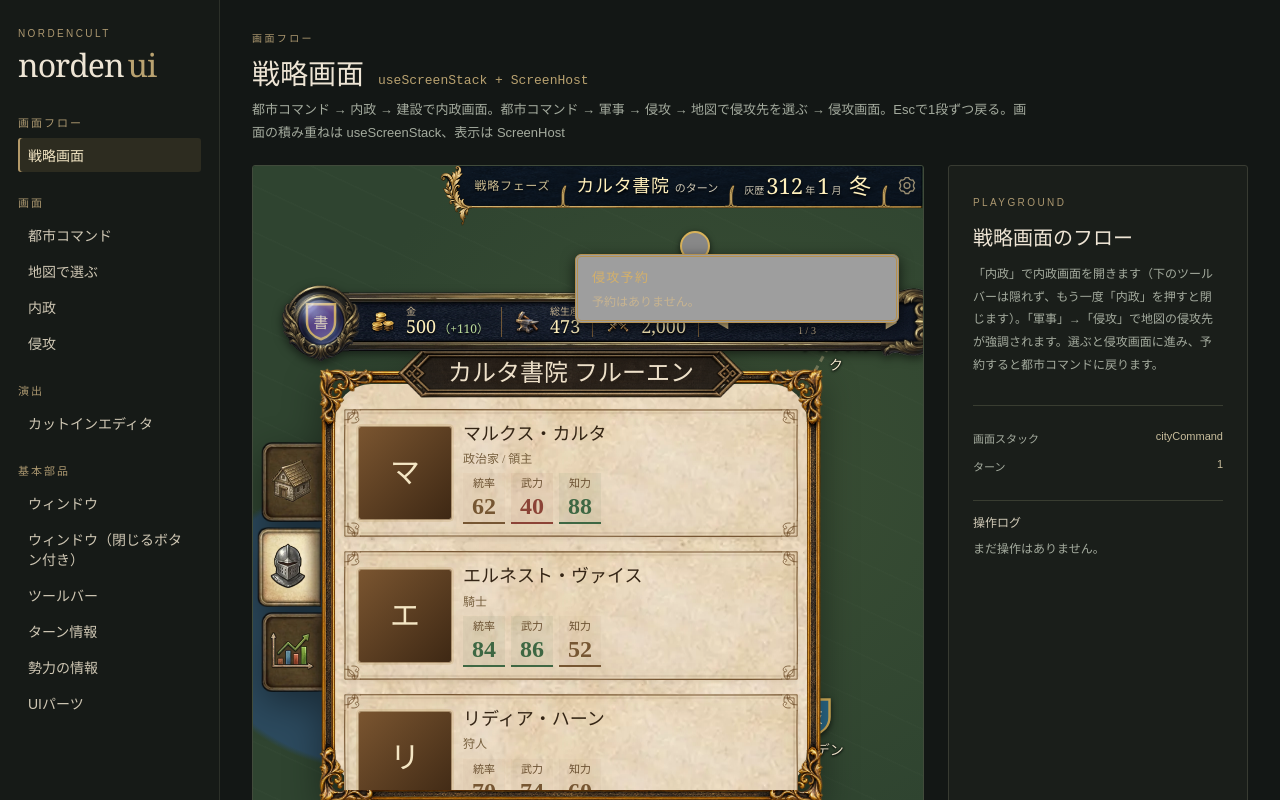
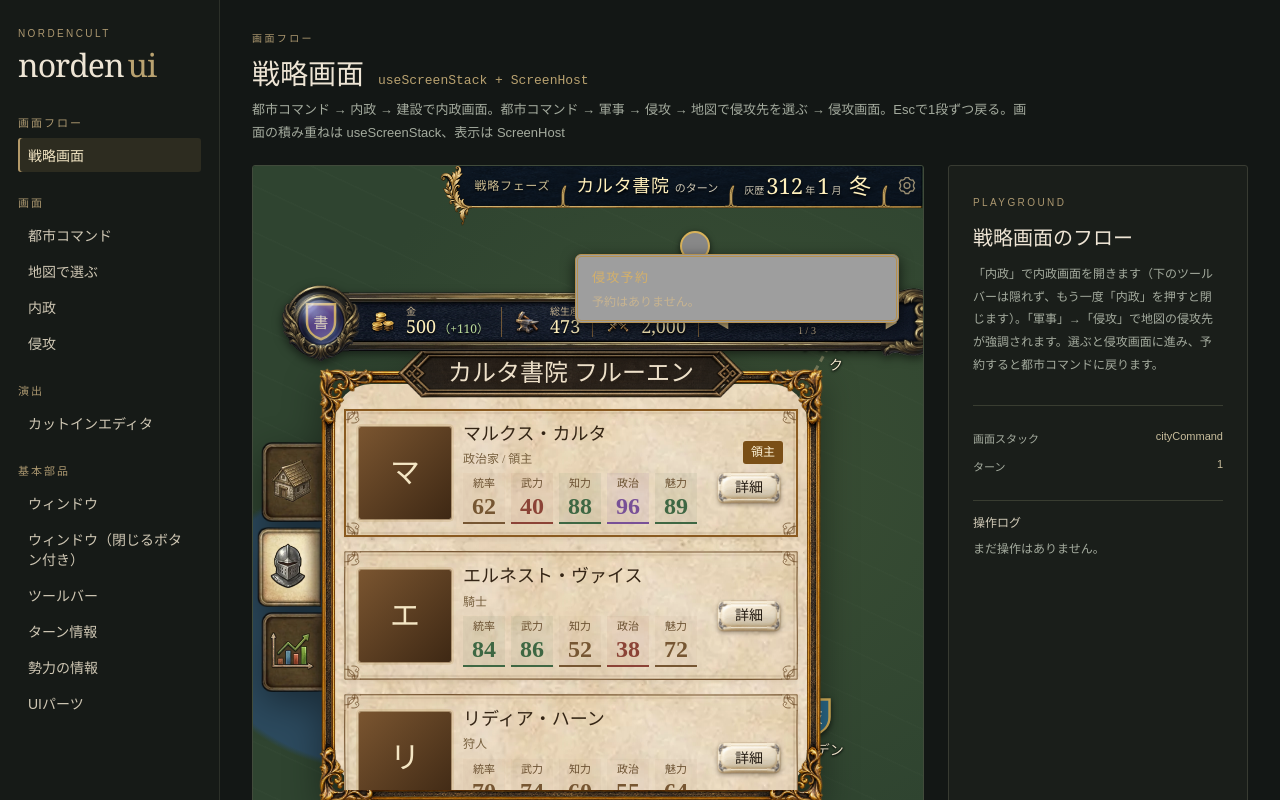
Before and after one commit to sylx/norden-ui, a React (Vite) app: page / in a window 1280 px wide. Both pictures are taken after a click on the tab 301 px from the left and 566 px from the top of the page. Shown: the top 800 px of the page. Built offline with nearby package versions, Linux system fonts and the light colour scheme; grey boxes are pictures that could not be loaded.

Commit message:
feat: 都市情報の騎士一覧に全能力と詳細ボタンを出し領主を先頭にする。商業・生産の基礎値表示をやめ、内政ウィンドウに開くアニメーションを付ける
Co-Authored-By: Claude Opus 5.5 <noreply@anthropic.com>

```diff
--- a/demo/mock/data.ts
+++ b/demo/mock/data.ts
@@ -69,8 +69,8 @@ export interface MockCity extends Omit<CityView, 'knights' | 'neighbours' | 'fac
 
 /** 商業・生産 (with the base before bonuses) */
 const stats = (market: number, production: number, base?: { market: number; production: number }) => [
-  { label: '商業', value: market, max: 720, base: base?.market },
-  { label: '生産', value: production, max: 640, base: base?.production },
+  { label: '商業', value: market, max: 1000, base: base?.market },
+  { label: '生産', value: production, max: 1000, base: base?.production },
 ]
 
 export type MockBuildingSpec = BuildingSpec
--- a/src/screens/cityCommand/CityInfoWindow.css
+++ b/src/screens/cityCommand/CityInfoWindow.css
@@ -54,6 +54,8 @@ button.norden-city-roads-row:hover { background: rgb(255 255 255 / 0.65); }
 .norden-city-roads-name { font-size: 15px; font-weight: 600; }
 .norden-city-roads-faction { font-size: 12px; color: #8a7050; }
 .norden-city-knights .norden-knight-face { width: 92px; }
+.norden-city-knight-aside { display: flex; flex-direction: column; align-items: flex-end; gap: 6px; }
+.norden-city-knight-badge { padding: 2px 8px; color: #fff4d8; background: #7a4f17; border-radius: 3px; font-weight: 700; }
 @media (max-width: 560px) {
   .norden-city-info-overview.has-lord { padding-right: 0; min-height: 0; }
   .norden-city-info-lord { position: relative; top: auto; right: auto; justify-self: center; order: -1; height: 300px; width: 220px; max-width: 100%; }
@@ -80,7 +82,6 @@ button.norden-city-roads-row:hover { background: rgb(255 255 255 / 0.65); }
 .norden-city-info-resources dt img { width: 36px; height: 36px; object-fit: contain; filter: drop-shadow(0 2px 1px #38251030); }
 .norden-city-info-resources dd { margin: 0; color: #3b2a16; font-family: Georgia, 'Times New Roman', serif; font-size: 26px; font-weight: 700; font-variant-numeric: tabular-nums; line-height: 1.1; }
 .norden-city-info-stat dd { display: flex; align-items: center; gap: 8px; }
-.norden-city-info-stat-base { flex-shrink: 0; color: #8a7050; font-size: 11px; white-space: nowrap; }
 .norden-city-info-buildings { display: grid; gap: 6px; padding: 0 4px; }
 .norden-city-info-buildings h3 { margin: 0; color: #614a2c; font-size: 14px; font-weight: 700; }
 .norden-city-info-buildings h3 span { margin-left: 6px; color: #8a7050; font-size: 12px; font-weight: 600; }
--- a/src/screens/cityCommand/CityInfoWindow.tsx
+++ b/src/screens/cityCommand/CityInfoWindow.tsx
@@ -4,6 +4,8 @@ import KnightCard from '../../components/parts/KnightCard'
 import FactionMark from '../../components/parts/FactionMark'
 import StatBar from '../../components/parts/StatBar'
 import BuildingSlots from '../../components/parts/BuildingSlots'
+import Button from '../../components/parts/Button'
+import { ABILITY_LABELS, knightAbility } from '../domestic/DomesticOfficers'
 import iconAgriculture from '../../assets/ui/icons/icon-agriculture.svg'
 import iconCommerce from '../../assets/ui/icons/icon-commerce.png'
 import iconProduction from '../../assets/ui/icons/icon-production.png'
@@ -14,7 +16,7 @@ import iconSupplies from '../../assets/ui/icons/icon-supplies.png'
 import iconCity from '../../assets/ui/icons/icon_home.webp'
 import iconKnights from '../../assets/ui/icons/icon_people.webp'
 import iconRoads from '../../assets/ui/icons/icon_stat.webp'
-import type { CityStatView, CityView, NeighbourView } from '../types'
+import type { CityStatView, CityView, KnightView, NeighbourView } from '../types'
 import './CityInfoWindow.css'
 
 export interface CityInfoWindowProps extends Omit<InfoWindowWithTabsProps, 'tabs' | 'title'> {
@@ -35,11 +37,7 @@ export function createCityInfoTabs(city: CityView, onSelectNeighbour?: (cityId:
     { id: 'city', name: '都市情報', icon: iconCity, content: <CityInfo city={city} /> },
     {
       id: 'knights', name: '騎士', icon: iconKnights,
-      content: <div className="norden-city-knights">
-        {city.knights?.length
-          ? city.knights.map(knight => <KnightCard key={knight.id} knight={knight} />)
-          : <p className="norden-city-empty">この都市に所属する騎士はいません。</p>}
-      </div>,
+      content: <CityKnights city={city} />,
     },
     { id: 'roads', name: '街道', icon: iconRoads, content: <Neighbours ids={city.neighbours ?? []} onSelect={onSelectNeighbour} /> },
   ]
@@ -86,9 +84,6 @@ function CityInfo({ city }: { city: CityView }) {
               <dt><img src={statIcons[statKind(stat)]} alt="" /><span>{stat.label}</span></dt>
               <dd>
                 <StatBar label={stat.label} value={stat.value} max={stat.max} tone={statKind(stat)} />
-                {stat.base !== undefined && stat.base !== stat.value && (
-                  <span className="norden-city-info-stat-base">基礎 {stat.base.toLocaleString()}</span>
-                )}
               </dd>
             </div>
           ))}
@@ -105,6 +100,39 @@ function CityInfo({ city }: { city: CityView }) {
           {city.tags.map(tag => <li key={tag}>{tag}</li>)}
         </ul>
       )}
+    </div>
+  )
+}
+
+const ABILITIES = ['leadership', 'strength', 'intelligence', 'politics', 'charm'] as const
+
+/** The city's knights with all their abilities, its lord first */
+function CityKnights({ city }: { city: CityView }) {
+  const knights = city.knights ?? []
+  if (knights.length === 0) return <p className="norden-city-empty">この都市に所属する騎士はいません。</p>
+  // The lord is matched to their knight by id, or by name when the city gives none
+  const lord = city.lord
+  const isLord = (knight: KnightView) => lord !== undefined && (lord.id ? knight.id === lord.id : knight.name === lord.name)
+  const ordered = [...knights.filter(isLord), ...knights.filter(knight => !isLord(knight))]
+  return (
+    <div className="norden-city-knights">
+      {ordered.map(knight => {
+        const lordCard = isLord(knight)
+        return (
+          <KnightCard
+            key={knight.id}
+            current={lordCard}
+            knight={{
+              ...knight,
+              stats: ABILITIES.map(ability => ({ label: ABILITY_LABELS[ability], value: knightAbility(knight, ability) ?? '—' })),
+            }}
+            aside={<span className="norden-city-knight-aside">
+              {lordCard && <span className="norden-city-knight-badge">領主</span>}
+              <Button size="small" aria-label={`${knight.name}の詳細`}>詳細</Button>
+            </span>}
+          />
+        )
+      })}
     </div>
   )
 }
--- a/src/screens/domestic/DomesticScreen.css
+++ b/src/screens/domestic/DomesticScreen.css
@@ -3,6 +3,12 @@
   position: absolute;
   /* Over the city command screen, its toolbar stays uncovered below the window */
   inset: 0 0 var(--norden-screen-bottom-inset, 0);
+  animation: norden-domestic-enter 240ms ease-out both;
+}
+
+@keyframes norden-domestic-enter { from { opacity: 0; translate: 0 12px; scale: .985; } to { opacity: 1; translate: 0 0; scale: 1; } }
+@media (prefers-reduced-motion: reduce) {
+  .norden-domestic-window { animation: none; }
 }
 
 .norden-domestic-layout {
```
Also changed, not shown: 1 other file (tests, documents, lock files or other folders).
